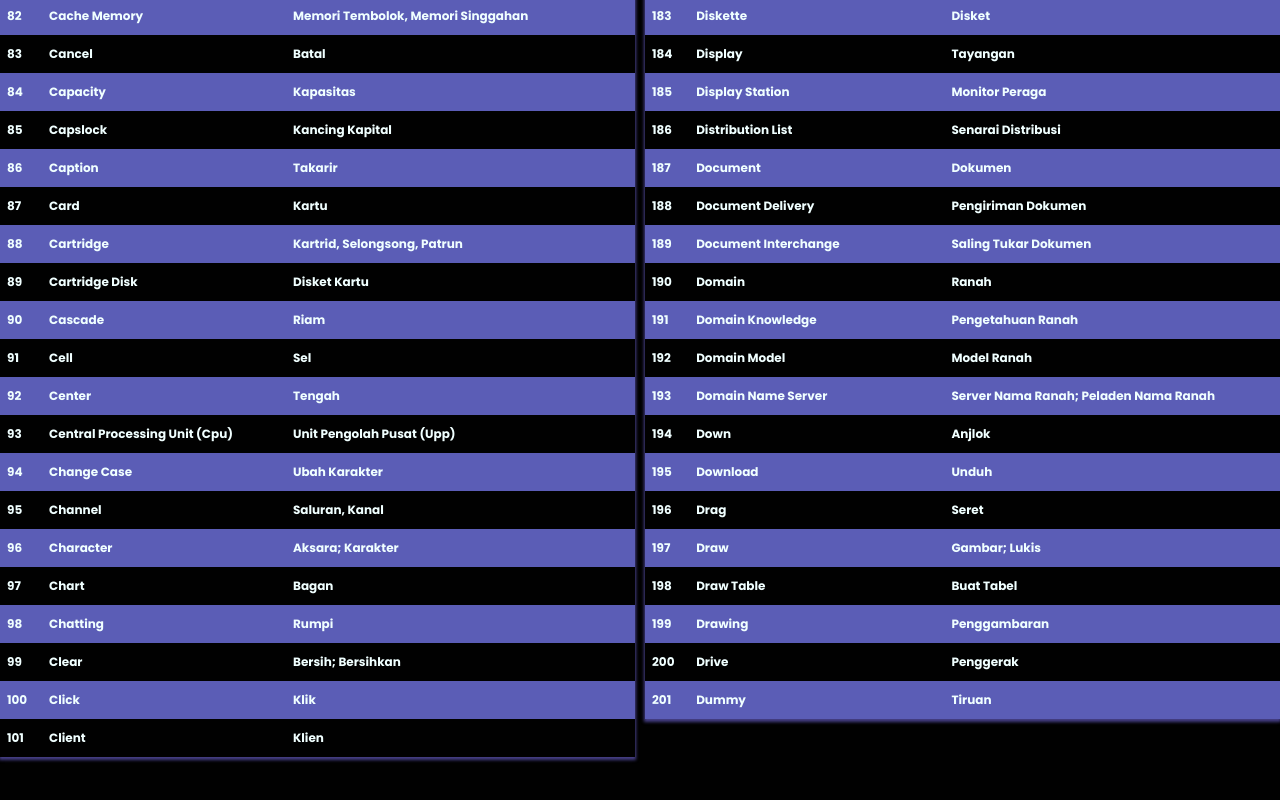
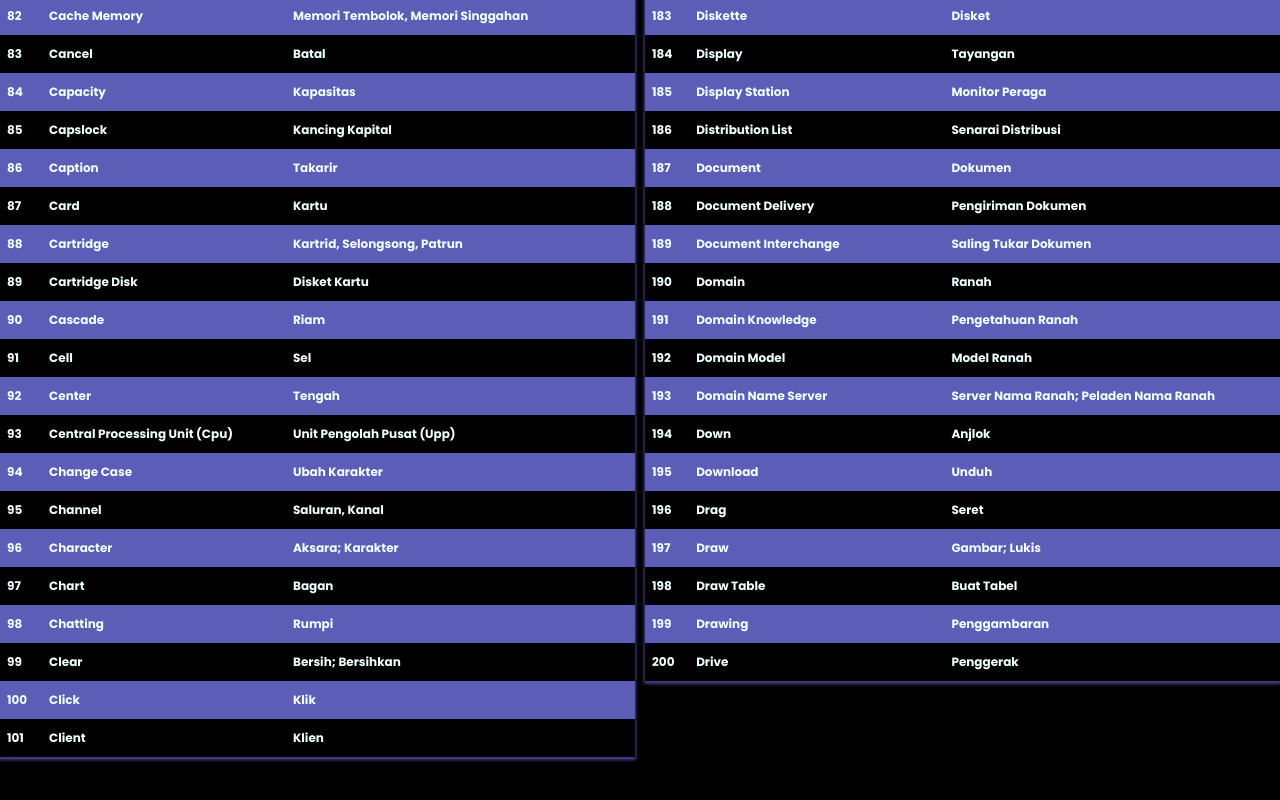
Before and after one commit to liefhax/KamusIT, a plain HTML site: page 1.html in a window 1280 px wide. Shown: the part 3204-4004 px from the top of the page. Drawn offline with nearby package versions, Linux system fonts and the light colour scheme.

Commit message:
Update 1.html

```diff
--- a/1.html
+++ b/1.html
@@ -1054,10 +1054,6 @@
           <th>Penggerak</th>
         </tr>
         <tr>
-          <th>201 </th>
-          <th>Dummy </th>
-          <th>Tiruan</th>
-        </tr>
     </div>
     <!-- hero section end -->
     <!-- footer -->
```
